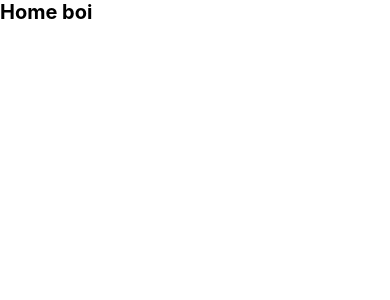
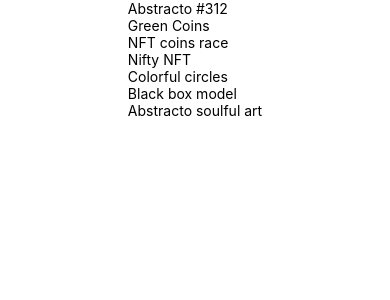
Before and after one commit to OkoloJohnbosco/react-native-demo, a React Native app: screen /Home in a window 390 px wide. Shown: the top 300 px of the page. Built offline with nearby package versions, Linux system fonts and the light colour scheme.

Commit message:
chore: ran into errors

```diff
--- a/App.js
+++ b/App.js
@@ -24,6 +24,7 @@
   }
 
   if (!loaded) return null
+
   return (
     <NavigationContainer theme={theme}>
       <Stack.Navigator screenOptions={{ headerShown: false }} initialRouteName="Home">
--- a/components/focused-status-bar.jsx
+++ b/components/focused-status-bar.jsx
@@ -1,12 +1,11 @@
 import { useIsFocused } from "@react-navigation/native";
-import { StatusBar } from "expo-status-bar";
-// import { StatusBar } from "react-native";
+// import { StatusBar } from "expo-status-bar";
+import { StatusBar } from "react-native";
 
 const FocusedStatusBar = (props) => {
   const isFocused = useIsFocused();
-
   return;
-  isFocused ? <StatusBar animated={true} {...props} /> : null;
+  isFocused ? <StatusBar animated={true} barStyle="dark"  {...props} /> : null;
 };
 
 export default FocusedStatusBar;
--- a/package.json
+++ b/package.json
@@ -16,6 +16,7 @@
     "expo-font": "~11.0.1",
     "expo-status-bar": "~1.4.2",
     "expo-updates": "~0.15.6",
+    "prettier": "^2.8.4",
     "react": "18.1.0",
     "react-dom": "18.1.0",
     "react-native": "0.70.5",
--- a/screens/Home.jsx
+++ b/screens/Home.jsx
@@ -1,17 +1,19 @@
-import { StyleSheet, Text, View, SafeAreaView } from "react-native";
+import { StyleSheet, Text, View, SafeAreaView, FlatList } from "react-native";
 import React from "react";
-import { StatusBar } from "expo-status-bar";
 import { COLORS, NFTData } from "../constants";
 import FocusedStatusBar from "../components/focused-status-bar";
 
 const Home = () => {
   return (
-    <SafeAreaView style={{ flex: 1 }}>
-      <FocusedStatusBar background={COLORS.primary} />
+    <SafeAreaView >
+      <FocusedStatusBar backgroundColor={COLORS.primary}  />
       <View style={styles.container}>
-        <View style={{ zIndex: 0 }}>
-          <Text style={styles.text}>Home boi</Text>
-        </View>
+        {/* <View style={{ zIndex: 0 }}> */}
+          <FlatList
+            data={NFTData}
+            renderItem={({ item }) => <Text>{item.name}</Text>}
+          />
+        {/* </View> */}
       </View>
     </SafeAreaView>
   );
@@ -22,6 +24,9 @@
 const styles = StyleSheet.create({
   container: {
     flex: 1,
+    alignItems: "center",
+    justifyContent: "center",
+    // backgroundColor: "white"
   },
   text: {
     fontWeight: "bold",
```
Also changed, not shown: 2 other files (tests, documents, lock files or other folders).
